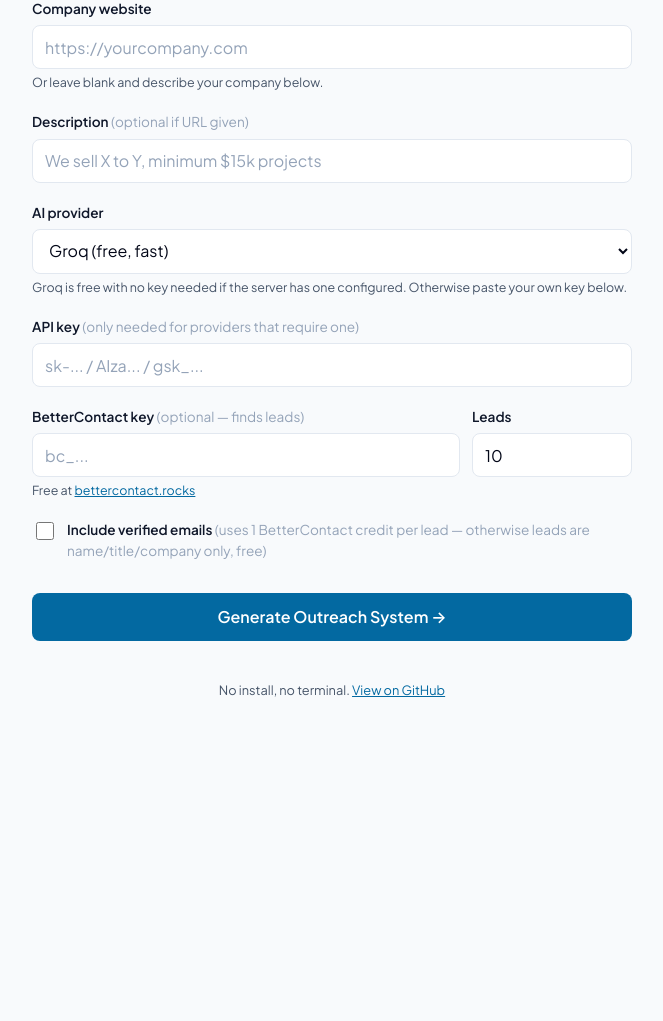
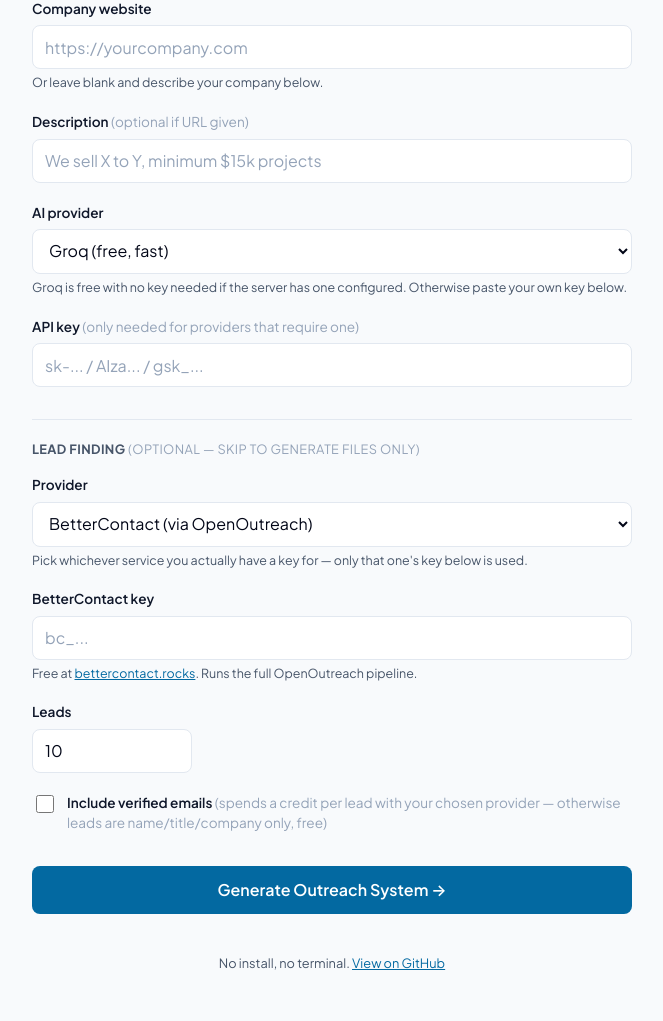
Before and after one commit to YAlegend/b2b-lead-generation-using-icp, a FastAPI app: page / in a window 1280 px wide. Shown: the part 161-1182 px from the top of the page, without its empty margins (308-971 px from the left). Before the commit the page ends 858 px from the top, so only its background shows below. Run offline with FastAPI, Linux system fonts and the light colour scheme; some libraries are stand-ins or nearby versions.

Commit message:
Add BetterContact-free lead discovery via direct Apollo/RocketReach search
OpenOutreach's own finder hard-requires a BetterContact key for discovery
itself — BetterContact's Lead Finder API is what searches for leads
matching an ICP there, not just an email-lookup option (confirmed by
reading openoutfind's source: REQUIRED_DISCOVERY_FIELDS and
discovery.py's own docstring). So for someone without a BetterContact
key, no combination of other provider keys could make that path work.

Added webapp/discovery.py: a separate pipeline that bypasses OpenOutreach
entirely. It uses the already-configured LLM to turn target.md into
structured search criteria, then calls Apollo's or RocketReach's own
people-search APIs directly (verified against their current docs —
Apollo POST /mixed_people/api_search + /people/bulk_match, RocketReach
POST /person/search + GET /person/lookup). The form now has a provider
selector (BetterContact/Apollo/RocketReach) so any one of the three
works independently.

Co-Authored-By: Claude Sonnet 5 <noreply@anthropic.com>

````diff
--- /dev/null
+++ b/webapp/discovery.py
@@ -0,0 +1,213 @@
+"""
+Direct lead discovery for people without a BetterContact key.
+
+OpenOutreach's own finder hard-requires a BetterContact key for its
+discovery step (BetterContact's Lead Finder API is what searches for leads
+matching an ICP in that library — see openoutfind/discovery.py). Apollo and
+RocketReach can only supplement it for email lookups there, not replace it.
+
+This module bypasses OpenOutreach entirely: it uses the same LLM already
+configured for file generation to turn target.md into structured search
+criteria, then calls Apollo's or RocketReach's own people-search APIs
+directly. Verified against each provider's own API docs (Sept 2026):
+  - Apollo:      POST /api/v1/mixed_people/api_search (search, free-ish)
+                 POST /api/v1/people/bulk_match       (reveal, costs credits)
+  - RocketReach: POST /api/v2/person/search           (search)
+                 GET  /api/v2/person/lookup            (reveal, costs credits)
+"""
+
+from __future__ import annotations
+
+import csv
+import io
+import json
+import re
+
+import requests
+
+from llm import call_llm, LLMError
+
+
+class DiscoveryError(RuntimeError):
+    pass
+
+
+CRITERIA_SYSTEM = """You extract structured lead-search criteria from a B2B
+target-market document. Output ONLY a JSON object, no markdown fences, no
+explanation, matching exactly this shape:
+
+{
+  "job_titles": ["..."],
+  "industries_or_keywords": ["..."],
+  "company_size_ranges": ["1-10", "11-50", "51-200", "201-500", "501-1000", "1001-5000", "5001-10000", "10001+"],
+  "locations": ["..."]
+}
+
+Pick 2-6 job titles that appear across the document's verticals. Pick 2-5
+industry or keyword terms. Pick company size ranges (from the fixed list
+above) that best match any company-size or stage language in the document —
+default to a broad spread like ["1-10","11-50","51-200"] if none is stated.
+Pick locations only if the document names a specific geography; otherwise
+use an empty list. If the document gives no usable signal for a field, use
+a sensible generic default rather than an empty array (except locations)."""
+
+
+def _extract_criteria(target_md: str, llm_provider: str, llm_api_key: str) -> dict:
+    try:
+        raw = call_llm(llm_provider, llm_api_key, target_md, CRITERIA_SYSTEM)
+    except LLMError as exc:
+        raise DiscoveryError(f"Could not analyze target market: {exc}") from exc
+
+    cleaned = re.sub(r"^```(?:json)?|```$", "", raw.strip(), flags=re.MULTILINE).strip()
+    try:
+        criteria = json.loads(cleaned)
+    except json.JSONDecodeError as exc:
+        raise DiscoveryError(f"LLM returned non-JSON search criteria: {raw[:200]}") from exc
+
+    criteria.setdefault("job_titles", [])
+    criteria.setdefault("industries_or_keywords", [])
+    criteria.setdefault("company_size_ranges", ["1-10", "11-50", "51-200"])
+    criteria.setdefault("locations", [])
+    return criteria
+
+
+def _rows_to_csv(rows: list[dict]) -> str:
+    out = io.StringIO()
+    writer = csv.DictWriter(out, fieldnames=["name", "title", "company", "email"])
+    writer.writeheader()
+    for row in rows:
+        writer.writerow({
+            "name": row.get("name", ""),
+            "title": row.get("title", ""),
+            "company": row.get("company", ""),
+            "email": row.get("email", ""),
+        })
+    return out.getvalue().strip()
+
+
+# ── Apollo ───────────────────────────────────────────────────────────────
+
+def _apollo_search(criteria: dict, api_key: str, count: int) -> list[dict]:
+    body = {
+        "per_page": min(max(count, 1), 100),
+        "page": 1,
+    }
+    if criteria["job_titles"]:
+        body["person_titles"] = criteria["job_titles"]
+    if criteria["industries_or_keywords"]:
+        body["q_keywords"] = " ".join(criteria["industries_or_keywords"][:3])
+    if criteria["company_size_ranges"]:
+        body["organization_num_employees_ranges"] = criteria["company_size_ranges"]
+    if criteria["locations"]:
+        body["person_locations"] = criteria["locations"]
+
+    resp = requests.post(
+        "https://api.apollo.io/api/v1/mixed_people/api_search",
+        headers={"x-api-key": api_key, "Content-Type": "application/json"},
+        json=body, timeout=60,
+    )
+    if resp.status_code >= 400:
+        raise DiscoveryError(f"Apollo search returned {resp.status_code}: {resp.text[:300]}")
+
+    people = resp.json().get("people", [])[:count]
+    if not people:
+        return []
+
+    return [{
+        "id": p.get("id", ""),
+        "name": f"{p.get('first_name', '')} {p.get('last_name_obfuscated', '')}".strip(),
+        "title": p.get("title") or "",
+        "company": (p.get("organization") or {}).get("name", ""),
+        "email": "",
+    } for p in people]
+
+
+def _apollo_reveal(rows: list[dict], api_key: str) -> None:
+    """Reveal full name + work email in place, 10 at a time (API batch limit)."""
+    for i in range(0, len(rows), 10):
+        batch = rows[i:i + 10]
+        resp = requests.post(
+            "https://api.apollo.io/api/v1/people/bulk_match",
+            headers={"x-api-key": api_key, "Content-Type": "application/json"},
+            json={"details": [{"id": r["id"]} for r in batch]},
+            timeout=60,
+        )
+        if resp.status_code >= 400:
+            raise DiscoveryError(f"Apollo enrichment returned {resp.status_code}: {resp.text[:300]}")
+
+        matches = resp.json().get("matches", [])
+        for row, match in zip(batch, matches):
+            if match.get("email"):
+                row["name"] = f"{match.get('first_name', '')} {match.get('last_name', '')}".strip() or row["name"]
+                row["email"] = match["email"]
+                row["title"] = match.get("title") or row["title"]
+
+
+def find_leads_apollo(target_md: str, api_key: str, llm_provider: str, llm_api_key: str,
+                       count: int = 10, with_emails: bool = False) -> str:
+    criteria = _extract_criteria(target_md, llm_provider, llm_api_key)
+    rows = _apollo_search(criteria, api_key, count)
+    if not rows:
+        return ""
+    if with_emails:
+        _apollo_reveal(rows, api_key)
+    return _rows_to_csv(rows)
+
+
+# ── RocketReach ──────────────────────────────────────────────────────────
+
+def _rocketreach_search(criteria: dict, api_key: str, count: int) -> list[dict]:
+    query = {}
+    if criteria["job_titles"]:
+        query["current_title"] = criteria["job_titles"]
+    if criteria["industries_or_keywords"]:
+        query["company_industry"] = criteria["industries_or_keywords"]
+    if criteria["company_size_ranges"]:
+        query["company_size"] = criteria["company_size_ranges"]
+    if criteria["locations"]:
+        query["location"] = criteria["locations"]
+
+    resp = requests.post(
+        "https://api.rocketreach.co/api/v2/person/search",
+        headers={"Api-Key": api_key, "Content-Type": "application/json"},
+        json={"query": query, "page_size": min(max(count, 1), 100), "start": 1},
+        timeout=60,
+    )
+    if resp.status_code >= 400:
+        raise DiscoveryError(f"RocketReach search returned {resp.status_code}: {resp.text[:300]}")
+
+    people = resp.json().get("profiles", resp.json().get("people", []))[:count]
+    return [{
+        "id": p.get("id", ""),
+        "name": p.get("name", ""),
+        "title": p.get("current_title") or "",
+        "company": p.get("current_employer") or "",
+        "email": "",
+    } for p in people]
+
+
+def _rocketreach_reveal(rows: list[dict], api_key: str) -> None:
+    for row in rows:
+        if not row["id"]:
+            continue
+        resp = requests.get(
+            "https://api.rocketreach.co/api/v2/person/lookup",
+            headers={"Api-Key": api_key},
+            params={"id": row["id"]}, timeout=30,
+        )
+        if resp.status_code >= 400:
+            continue
+        emails = resp.json().get("emails") or []
+        if emails:
+            row["email"] = emails[0].get("email", "") if isinstance(emails[0], dict) else emails[0]
+
+
+def find_leads_rocketreach(target_md: str, api_key: str, llm_provider: str, llm_api_key: str,
+                            count: int = 10, with_emails: bool = False) -> str:
+    criteria = _extract_criteria(target_md, llm_provider, llm_api_key)
+    rows = _rocketreach_search(criteria, api_key, count)
+    if not rows:
+        return ""
+    if with_emails:
+        _rocketreach_reveal(rows, api_key)
+    return _rows_to_csv(rows)
--- a/webapp/main.py
+++ b/webapp/main.py
@@ -24,6 +24,7 @@ from run import fetch_website, PRODUCT_SYSTEM, PRODUCT_PROMPT, TARGET_SYSTEM, TA
 
 from llm import call_llm, PROVIDERS, LLMError  # noqa: E402
 from leads import find_leads, LeadsError  # noqa: E402
+from discovery import find_leads_apollo, find_leads_rocketreach, DiscoveryError  # noqa: E402
 
 app = FastAPI(title="B2B Outreach Framework")
 templates = Jinja2Templates(directory=str(Path(__file__).parent / "templates"))
@@ -124,7 +125,10 @@ def generate(
     description: str = Form(""),
     provider: str = Form(...),
     api_key: str = Form(""),
+    discovery_provider: str = Form("bettercontact"),
     bettercontact_key: str = Form(""),
+    apollo_key: str = Form(""),
+    rocketreach_key: str = Form(""),
     lead_count: int = Form(10),
     with_emails: bool = Form(False),
 ):
@@ -132,6 +136,8 @@ def generate(
     description = description.strip()
     api_key = api_key.strip()
     bettercontact_key = bettercontact_key.strip()
+    apollo_key = apollo_key.strip()
+    rocketreach_key = rocketreach_key.strip()
 
     if not url and not description:
         return templates.TemplateResponse(
@@ -186,17 +192,32 @@ def generate(
     leads_output = ""
     leads_error = ""
     leads_header, leads_rows = [], []
-    if bettercontact_key:
-        try:
+    try:
+        if discovery_provider == "apollo" and apollo_key:
+            leads_output = find_leads_apollo(
+                target_md, apollo_key, provider, api_key,
+                count=lead_count, with_emails=with_emails,
+            )
+        elif discovery_provider == "rocketreach" and rocketreach_key:
+            leads_output = find_leads_rocketreach(
+                target_md, rocketreach_key, provider, api_key,
+                count=lead_count, with_emails=with_emails,
+            )
+        elif discovery_provider == "bettercontact" and bettercontact_key:
             leads_output = find_leads(
                 product_md, target_md, bettercontact_key,
                 count=lead_count,
                 llm_env=_llm_env_for(provider, api_key),
                 with_emails=with_emails,
             )
-            leads_header, leads_rows = _parse_leads_csv(leads_output)
-        except LeadsError as exc:
-            leads_error = str(exc)
+        elif bettercontact_key or apollo_key or rocketreach_key:
+            leads_error = (
+                f"You picked \"{discovery_provider}\" as the lead-finding provider "
+                "but didn't give it a key."
+            )
+        leads_header, leads_rows = _parse_leads_csv(leads_output)
+    except (LeadsError, DiscoveryError) as exc:
+        leads_error = str(exc)
 
     slug = _slug_from(url, description)
 
--- a/webapp/templates/index.html
+++ b/webapp/templates/index.html
@@ -81,6 +81,11 @@
       outline: none; box-shadow: 0 0 0 3px rgba(3, 105, 161, .25); border-radius: 4px;
     }
     .optional { color: #94A3B8; font-weight: 400; }
+    .section-label {
+      margin: 32px 0 -4px; padding-top: 20px; border-top: 1px solid var(--border);
+      font-size: .8rem; font-weight: 700; text-transform: uppercase; letter-spacing: .03em;
+      color: var(--muted);
+    }
     footer { margin-top: 40px; text-align: center; font-size: .8rem; color: var(--muted); }
     footer a { color: var(--cta); }
   </style>
@@ -113,12 +118,35 @@
       <label for="api_key">API key <span class="optional">(only needed for providers that require one)</span></label>
       <input type="password" id="api_key" name="api_key" autocomplete="off" placeholder="sk-... / AIza... / gsk_...">
 
+      <div class="section-label">Lead finding <span class="optional">(optional — skip to generate files only)</span></div>
+
+      <label for="discovery_provider">Provider</label>
+      <select id="discovery_provider" name="discovery_provider">
+        <option value="bettercontact" selected>BetterContact (via OpenOutreach)</option>
+        <option value="apollo">Apollo</option>
+        <option value="rocketreach">RocketReach</option>
+      </select>
+      <div class="hint">Pick whichever service you actually have a key for — only that one's key below is used.</div>
+
+      <div id="key-bettercontact" class="provider-key">
+        <label for="bettercontact_key">BetterContact key</label>
+        <input type="password" id="bettercontact_key" name="bettercontact_key" autocomplete="off" placeholder="bc_...">
+        <div class="hint">Free at <a href="https://bettercontact.rocks" target="_blank" rel="noopener">bettercontact.rocks</a>. Runs the full OpenOutreach pipeline.</div>
+      </div>
+
+      <div id="key-apollo" class="provider-key" hidden>
+        <label for="apollo_key">Apollo key</label>
+        <input type="password" id="apollo_key" name="apollo_key" autocomplete="off" placeholder="your Apollo API key">
+        <div class="hint">Get a key at <a href="https://app.apollo.io/#/settings/integrations/api" target="_blank" rel="noopener">apollo.io</a>. Searched directly by this app, independent of OpenOutreach/BetterContact.</div>
+      </div>
+
+      <div id="key-rocketreach" class="provider-key" hidden>
+        <label for="rocketreach_key">RocketReach key</label>
+        <input type="password" id="rocketreach_key" name="rocketreach_key" autocomplete="off" placeholder="your RocketReach API key">
+        <div class="hint">Get a key at <a href="https://rocketreach.co/api" target="_blank" rel="noopener">rocketreach.co</a>. Searched directly by this app, independent of OpenOutreach/BetterContact.</div>
+      </div>
+
       <div class="row">
-        <div>
-          <label for="bettercontact_key">BetterContact key <span class="optional">(optional — finds leads)</span></label>
-          <input type="password" id="bettercontact_key" name="bettercontact_key" autocomplete="off" placeholder="bc_...">
-          <div class="hint">Free at <a href="https://bettercontact.rocks" target="_blank" rel="noopener">bettercontact.rocks</a></div>
-        </div>
         <div class="leads-field">
           <label for="lead_count">Leads</label>
           <input type="number" id="lead_count" name="lead_count" value="10" min="1" max="200" inputmode="numeric">
@@ -127,7 +155,7 @@
 
       <label class="checkbox-row">
         <input type="checkbox" id="with_emails" name="with_emails" value="true">
-        <span>Include verified emails <span class="optional">(uses 1 BetterContact credit per lead — otherwise leads are name/title/company only, free)</span></span>
+        <span>Include verified emails <span class="optional">(spends a credit per lead with your chosen provider — otherwise leads are name/title/company only, free)</span></span>
       </label>
 
       <button type="submit" id="submit-btn">
@@ -148,6 +176,15 @@
       btn.disabled = true;
       btn.querySelector('.btn-label').textContent = 'Generating… this can take a minute';
     });
+
+    var providerSelect = document.getElementById('discovery_provider');
+    function syncProviderKeyField() {
+      ['bettercontact', 'apollo', 'rocketreach'].forEach(function (name) {
+        document.getElementById('key-' + name).hidden = providerSelect.value !== name;
+      });
+    }
+    providerSelect.addEventListener('change', syncProviderKeyField);
+    syncProviderKeyField();
   </script>
 </body>
 </html>
--- a/webapp/templates/results.html
+++ b/webapp/templates/results.html
@@ -141,7 +141,7 @@
     {% elif leads_error %}
       <p class="warn" role="alert">{{ leads_error }}</p>
     {% else %}
-      <p class="empty">No BetterContact key was provided, so lead search was skipped.</p>
+      <p class="empty">No provider key was given, so lead search was skipped.</p>
     {% endif %}
   </section>
 
````
Also changed, not shown: webapp/leads.py (+7 -1 lines).
